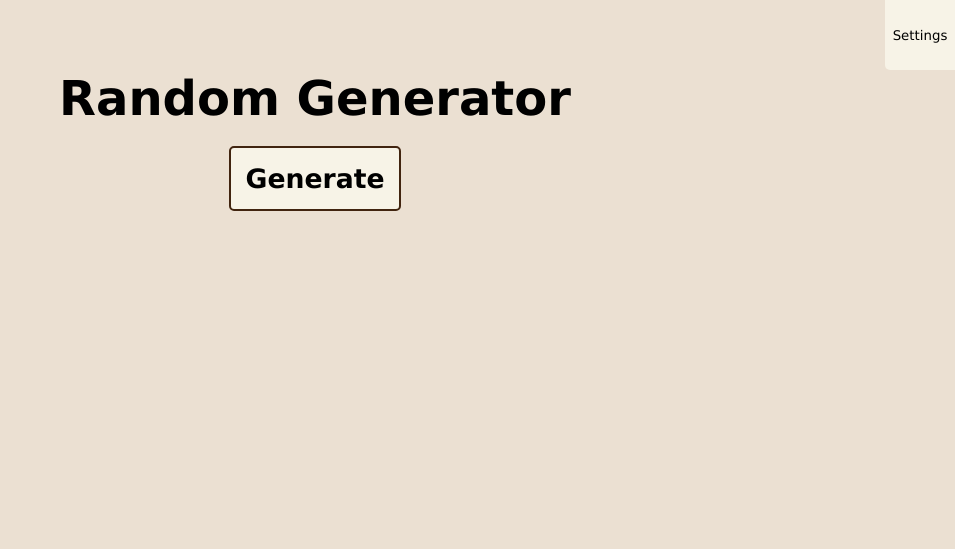
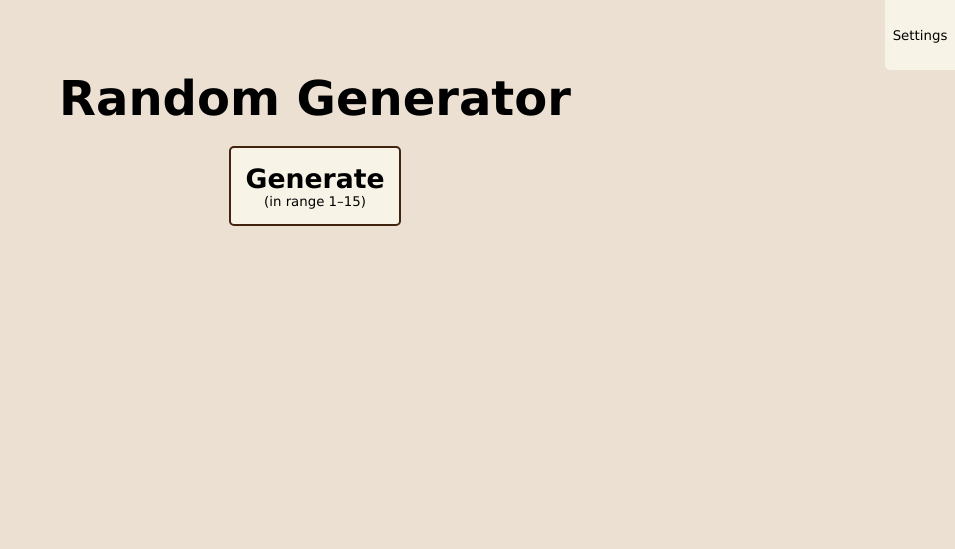
Before and after one commit to patriotismforstetriol/sa-random-generator, a plain HTML site: page index.html in a window 1280 px wide. Shown: the whole page, without its empty margins (325-1280 px from the left). Drawn offline with Linux system fonts and the light colour scheme.

Commit message:
Add current set range to button label

```diff
--- a/index.html
+++ b/index.html
@@ -39,9 +39,23 @@
 					"url('./img/great-beasts-suka.png')", "url('./img/great-beasts-tellun.png')",
 					"url('./img/great-beasts-uraza.png')"];
 	let settings_valid = true;
-	let minBound = document.getElementById("minBound").value;
-	let maxBound = document.getElementById("maxBound").value;
-	document.getElementById("generate").style.backgroundColor = "#f7f3e7";
+	let minBound = Number(document.getElementById("minBound").value);
+	let maxBound = Number(document.getElementById("maxBound").value);
+
+	function updateLabel() {
+		const label = document.getElementById('generate');
+        label.innerHTML = '<h2>Generate</h2>(in range ' + minBound + '&#8211;' + maxBound + ')';
+	}
+
+	// Preliminary set
+	if (minBound <= maxBound) {
+		settings_valid = true;
+		document.getElementById("generate").style.backgroundColor = "#f7f3e7";
+	} else {
+		settings_valid = false;
+		document.getElementById("generate").style.backgroundColor = "#aaaaaa";
+	}
+	updateLabel();
 
 	document.getElementById("generate").onclick = function () {
 		if (settings_valid) {
@@ -65,6 +79,7 @@
 			settings_valid = false;
 			document.getElementById("generate").style.backgroundColor = "#aaaaaa";
 		}
+		updateLabel();
 		setTimeout(() => this.value = "Save", 500) //500 millisecs
 	}
 	</script>
```
